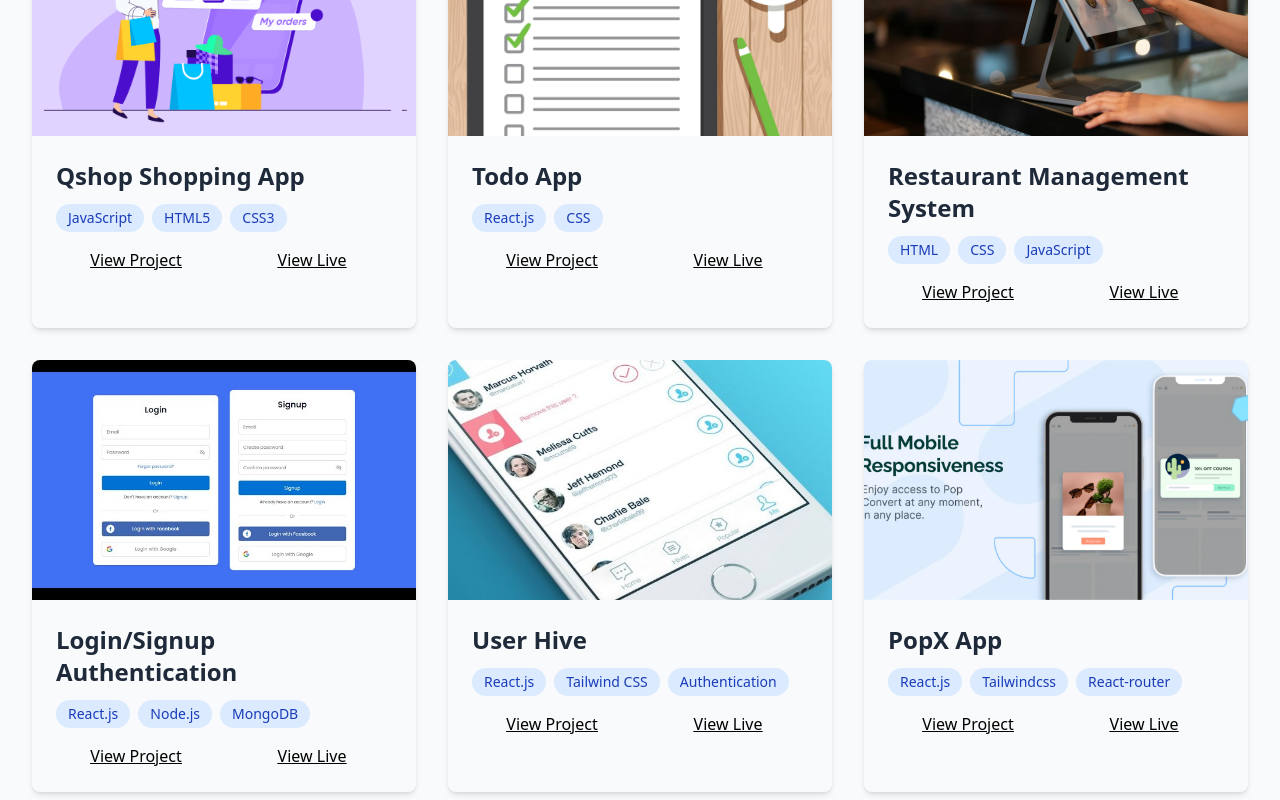
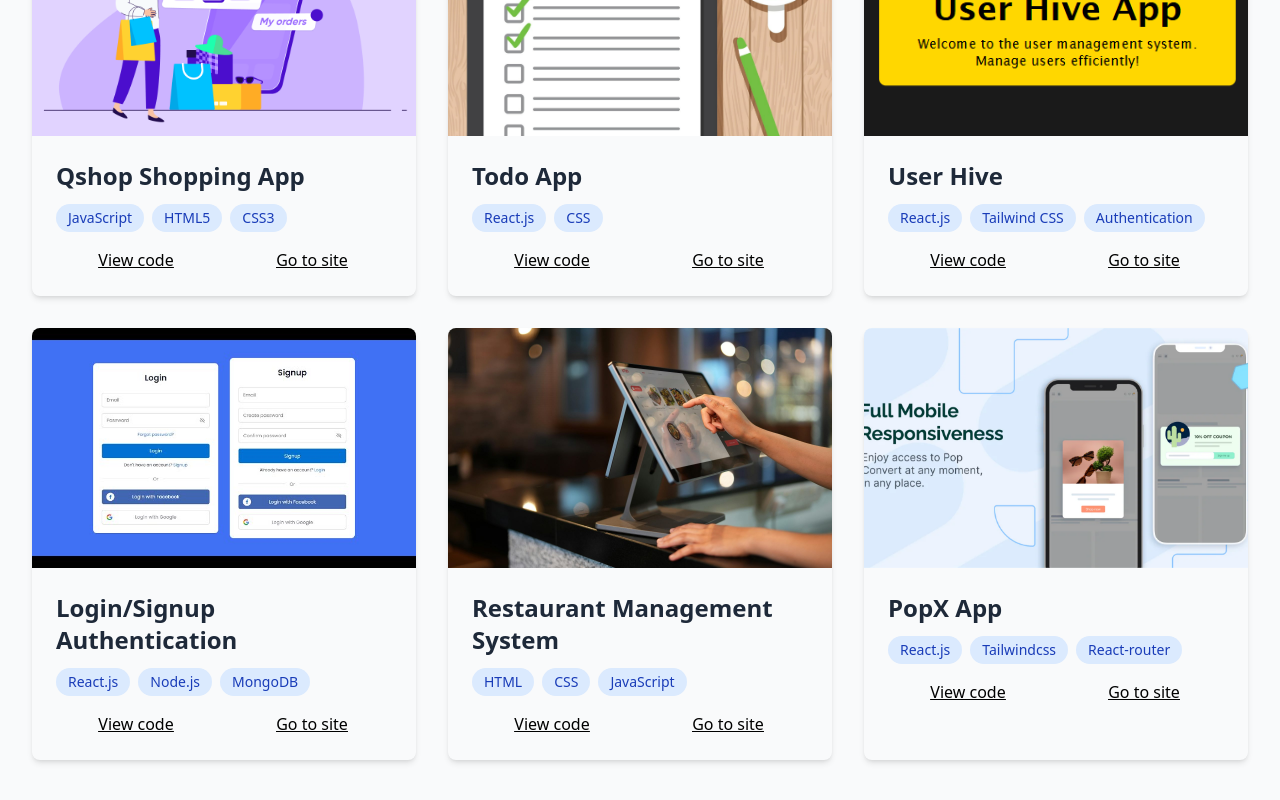
Before and after one commit to kutubofficial/My-Portfolio, a React (Vite) app: page / in a window 1280 px wide. Shown: the part 2340-3140 px from the top of the page. Built offline with nearby package versions, Linux system fonts and the light colour scheme.

Commit message:
added some projects and some changes in Project component

```diff
--- a/src/components/data/projectData.js
+++ b/src/components/data/projectData.js
@@ -41,12 +41,13 @@ const projects = [
   },
   {
     id: 6,
-    name: "Restaurant Management System",
-    image: "/images/restaurant.jpg",
-    topics: ["HTML", "CSS", "JavaScript"],
-    projectCode: "https://github.com/kutubofficial",
-    live: "something went wrong",
+    name: "User Hive",
+    image: "/images/hive.png",
+    topics: ["React.js", "Tailwind CSS", "Authentication"],
+    projectCode: "https://github.com/kutubofficial/user-hive",
+    live: "https://user-hive599.netlify.app/",
   },
+
   {
     id: 7,
     name: "Login/Signup Authentication",
@@ -57,11 +58,11 @@ const projects = [
   },
   {
     id: 8,
-    name: "User Hive",
-    image: "/images/hive.JPG",
-    topics: ["React.js", "Tailwind CSS", "Authentication"],
-    projectCode: "https://github.com/kutubofficial/user-hive",
-    live: "https://user-hive599.netlify.app/",
+    name: "Restaurant Management System",
+    image: "/images/restaurant.jpg",
+    topics: ["HTML", "CSS", "JavaScript"],
+    projectCode: "https://github.com/kutubofficial",
+    live: "something went wrong",
   },
   {
     id: 9,
--- a/src/components/pages/Projects.jsx
+++ b/src/components/pages/Projects.jsx
@@ -39,14 +39,14 @@ const Projects = () => {
                 </ul>
 
                 <div className="flex space-x-4 mt-4">
-                  <button className="flex-1 underline hover:cursor-pointer transition-colors duration-200">
+                  <button className="flex-1 underline hover:cursor-pointer hover:text-blue-500 transition-colors duration-200">
                     <a href={project.projectCode} target="_blank">
-                      View Project
+                      View code
                     </a>
                   </button>
-                  <button className="flex-1 underline hover:cursor-pointer transition-colors duration-200">
+                  <button className="flex-1 underline hover:cursor-pointer hover:text-blue-500 transition-colors duration-200">
                     <a href={project.live} target="_blank">
-                      View Live
+                      Go to site
                     </a>
                   </button>
                 </div>
```
Also changed, not shown: public/images/hive.png (added).
